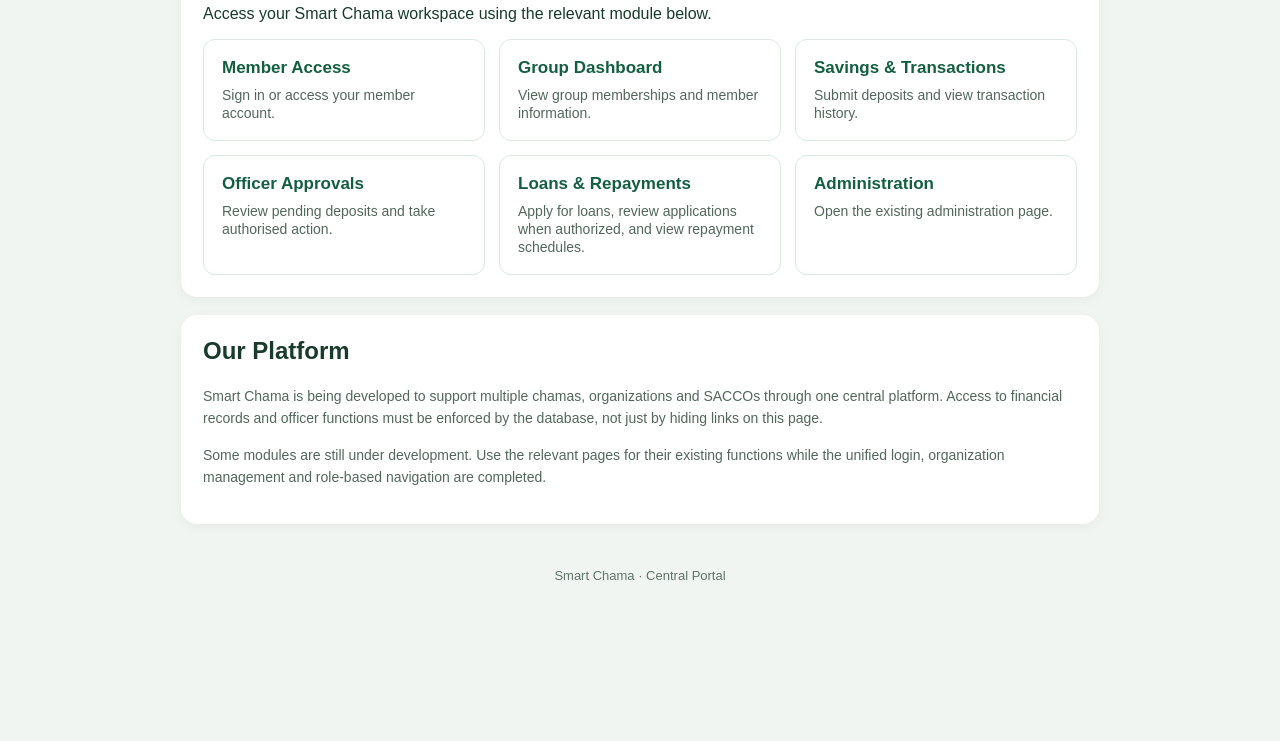
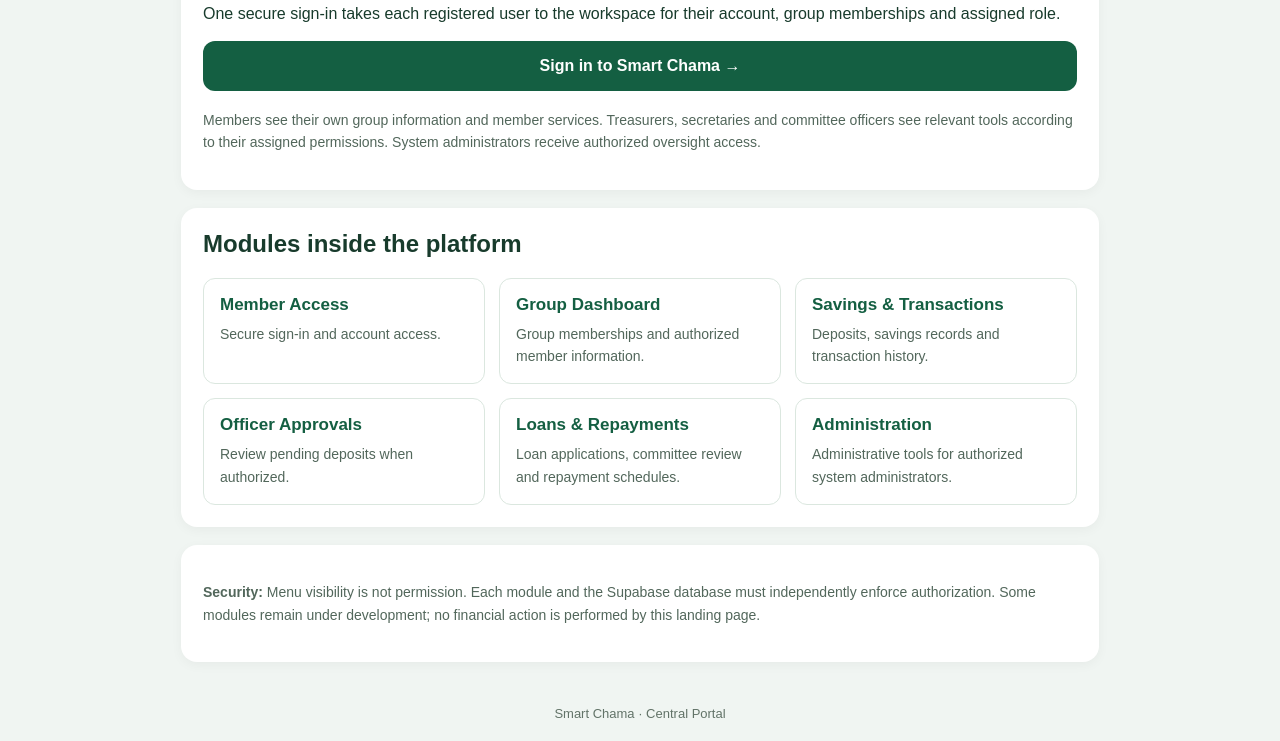
Before and after one commit to karkuresl-stack/Smart-chama, a plain HTML site: page smart_chama_main.html in a window 1280 px wide. Shown: the part 200-941 px from the top of the page. Before the commit the page ends 803 px from the top, so only its background shows below. Drawn offline with Linux system fonts and the light colour scheme.

Commit message:
Deploy reviewed Smart Chama frontend update: smart_chama_main.html

```diff
--- a/smart_chama_main.html
+++ b/smart_chama_main.html
@@ -1,72 +1,21 @@
-
 <!DOCTYPE html>
 <html lang="en">
 <head>
-<meta charset="UTF-8">
-<meta name="viewport" content="width=device-width, initial-scale=1">
+<meta charset="UTF-8"><meta name="viewport" content="width=device-width, initial-scale=1">
 <title>Smart Chama | Main System</title>
 <style>
-*{box-sizing:border-box}
-body{margin:0;font-family:Arial,sans-serif;background:#f0f5f2;color:#183b2c}
-header{background:#145f42;color:white;padding:24px 18px}
-header h1{margin:0 0 8px}
-main{max-width:950px;margin:24px auto;padding:0 16px}
-.panel{background:white;border-radius:16px;padding:22px;margin-bottom:18px;box-shadow:0 3px 12px #0000000b}
-h2{margin-top:0}
-.grid{display:grid;grid-template-columns:repeat(auto-fit,minmax(220px,1fr));gap:14px}
-a.link{display:block;padding:18px;border:1px solid #dbe7df;border-radius:12px;text-decoration:none;color:#145f42;background:white}
-a.link strong{display:block;font-size:17px;margin-bottom:8px}
-a.link span{font-size:14px;color:#52675b}
-a.link:hover{border-color:#198754;background:#f7fbf8}
-.note{font-size:14px;color:#52675b;line-height:1.6}
-footer{text-align:center;padding:20px;color:#627368;font-size:13px}
-</style>
-</head>
-<body>
-<header>
-<h1>Smart Chama</h1>
-<div>One platform. Multiple organizations. Secure financial management.</div>
-</header>
-
+*{box-sizing:border-box}body{margin:0;font-family:Arial,sans-serif;background:#f0f5f2;color:#183b2c}header{background:#145f42;color:white;padding:24px 18px}header h1{margin:0 0 8px}main{max-width:950px;margin:24px auto;padding:0 16px}.panel{background:white;border-radius:16px;padding:22px;margin-bottom:18px;box-shadow:0 3px 12px #0000000b}h2{margin-top:0}.primary{display:block;background:#145f42;color:white;padding:16px 18px;border-radius:12px;text-decoration:none;font-weight:700;text-align:center;margin:18px 0}.grid{display:grid;grid-template-columns:repeat(auto-fit,minmax(220px,1fr));gap:14px}.module{padding:16px;border:1px solid #dbe7df;border-radius:12px;background:#fff}.module strong{display:block;font-size:17px;margin-bottom:8px;color:#145f42}.module span,.note{font-size:14px;color:#52675b;line-height:1.6}footer{text-align:center;padding:20px;color:#627368;font-size:13px}
+</style></head><body>
+<header><h1>Smart Chama</h1><div>One platform. Multiple organizations. Secure financial management.</div></header>
 <main>
-<section class="panel">
-<h2>Main System</h2>
-<p>Access your Smart Chama workspace using the relevant module below.</p>
-<div class="grid">
-<a class="link" href="smart_chama_supabase_ready-2.html">
-<strong>Member Access</strong>
-<span>Sign in or access your member account.</span>
-</a>
-<a class="link" href="smart_chama_live_dashboard.html">
-<strong>Group Dashboard</strong>
-<span>View group memberships and member information.</span>
-</a>
-<a class="link" href="smart_chama_savings_live.html">
-<strong>Savings & Transactions</strong>
-<span>Submit deposits and view transaction history.</span>
-</a>
-<a class="link" href="smart_chama_deposit_approvals.html">
-<strong>Officer Approvals</strong>
-<span>Review pending deposits and take authorised action.</span>
-</a>
-<a class="link" href="smart_chama_loans.html">
-<strong>Loans &amp; Repayments</strong>
-<span>Apply for loans, review applications when authorized, and view repayment schedules.</span>
-</a>
-<a class="link" href="smart_chama_admin.html">
-<strong>Administration</strong>
-<span>Open the existing administration page.</span>
-</a>
-</div>
-</section>
-
-<section class="panel">
-<h2>Our Platform</h2>
-<p class="note">Smart Chama is being developed to support multiple chamas, organizations and SACCOs through one central platform. Access to financial records and officer functions must be enforced by the database, not just by hiding links on this page.</p>
-<p class="note">Some modules are still under development. Use the relevant pages for their existing functions while the unified login, organization management and role-based navigation are completed.</p>
-</section>
-</main>
-
-<footer>Smart Chama · Central Portal</footer>
-</body>
-</html>
+<section class="panel"><h2>Welcome to Smart Chama</h2><p>One secure sign-in takes each registered user to the workspace for their account, group memberships and assigned role.</p><a class="primary" href="smart_chama_supabase_ready-2.html">Sign in to Smart Chama →</a><p class="note">Members see their own group information and member services. Treasurers, secretaries and committee officers see relevant tools according to their assigned permissions. System administrators receive authorized oversight access.</p></section>
+<section class="panel"><h2>Modules inside the platform</h2><div class="grid">
+<div class="module"><strong>Member Access</strong><span>Secure sign-in and account access.</span></div>
+<div class="module"><strong>Group Dashboard</strong><span>Group memberships and authorized member information.</span></div>
+<div class="module"><strong>Savings & Transactions</strong><span>Deposits, savings records and transaction history.</span></div>
+<div class="module"><strong>Officer Approvals</strong><span>Review pending deposits when authorized.</span></div>
+<div class="module"><strong>Loans & Repayments</strong><span>Loan applications, committee review and repayment schedules.</span></div>
+<div class="module"><strong>Administration</strong><span>Administrative tools for authorized system administrators.</span></div>
+</div></section>
+<section class="panel"><p class="note"><strong>Security:</strong> Menu visibility is not permission. Each module and the Supabase database must independently enforce authorization. Some modules remain under development; no financial action is performed by this landing page.</p></section>
+</main><footer>Smart Chama · Central Portal</footer></body></html>
```
